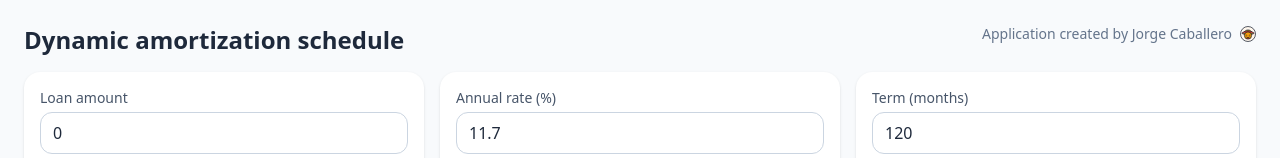
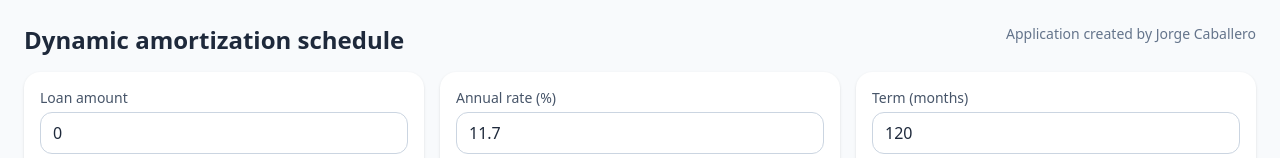
Before and after one commit to JorgeLCaballero/amortization-ui, a React (Vite) app: page / in a window 1280 px wide. Shown: the top 158 px of the page. Built offline with nearby package versions, Linux system fonts and the light colour scheme.

Commit message:
Remove creator logo

```diff
--- a/src/AmortizationUI.tsx
+++ b/src/AmortizationUI.tsx
@@ -66,21 +66,6 @@
   if (v === "" || v === null || v === undefined) return 0;
   const cleaned = v.toString().replace(/[^0-9,.-]/g, "").replace(/,/g, "");
   return Number(cleaned);
-}
-
-function CreatorLogo() {
-  return (
-    <svg className="h-4 w-4 shrink-0" viewBox="0 0 32 32" role="img" aria-label="Creator logo">
-      <circle cx="16" cy="16" r="15" fill="#fff7ed" stroke="#111827" strokeWidth="1.4" />
-      <path d="M7 14.5C9.2 10.3 11.8 8 16 8s6.8 2.3 9 6.5" fill="#fbbf24" stroke="#111827" strokeWidth="1.5" />
-      <path d="M4.5 13.5c3.9-2.4 7.8-3.6 11.5-3.6s7.6 1.2 11.5 3.6c.7.4.6 1.6-.1 1.9-7.4 2.9-15.4 2.9-22.8 0-.7-.3-.8-1.5-.1-1.9Z" fill="#ef4444" stroke="#111827" strokeWidth="1.4" />
-      <path d="M6.5 14.5c6.3 2 12.7 2 19 0" fill="none" stroke="#16a34a" strokeWidth="1.4" />
-      <circle cx="16" cy="19" r="7.2" fill="#f59e0b" stroke="#111827" strokeWidth="1.4" />
-      <path d="M11.7 18.8c.7-.7 1.6-.7 2.3 0M18 18.8c.7-.7 1.6-.7 2.3 0" fill="none" stroke="#111827" strokeWidth="1.2" strokeLinecap="round" />
-      <path d="M13.1 22.3c1.6 1.4 4.2 1.4 5.8 0" fill="none" stroke="#111827" strokeWidth="1.3" strokeLinecap="round" />
-      <path d="M13 25.6l3-2 3 2" fill="#dc2626" stroke="#111827" strokeWidth="1.1" strokeLinejoin="round" />
-    </svg>
-  );
 }
 
 interface Row {
@@ -347,10 +332,7 @@
       <div className="max-w-screen-2xl mx-auto p-6">
         <div className="mb-4 flex flex-col gap-2 sm:flex-row sm:items-start sm:justify-between">
           <h1 className="text-2xl font-semibold">Dynamic amortization schedule</h1>
-          <p className="flex items-center gap-2 text-sm font-medium text-slate-500 sm:text-right">
-            <span>Application created by Jorge Caballero</span>
-            <CreatorLogo />
-          </p>
+          <p className="text-sm font-medium text-slate-500 sm:text-right">Application created by Jorge Caballero</p>
         </div>
 
         <div className="grid gap-4 mb-6 md:grid-cols-2 xl:grid-cols-3 2xl:grid-cols-5">
```
